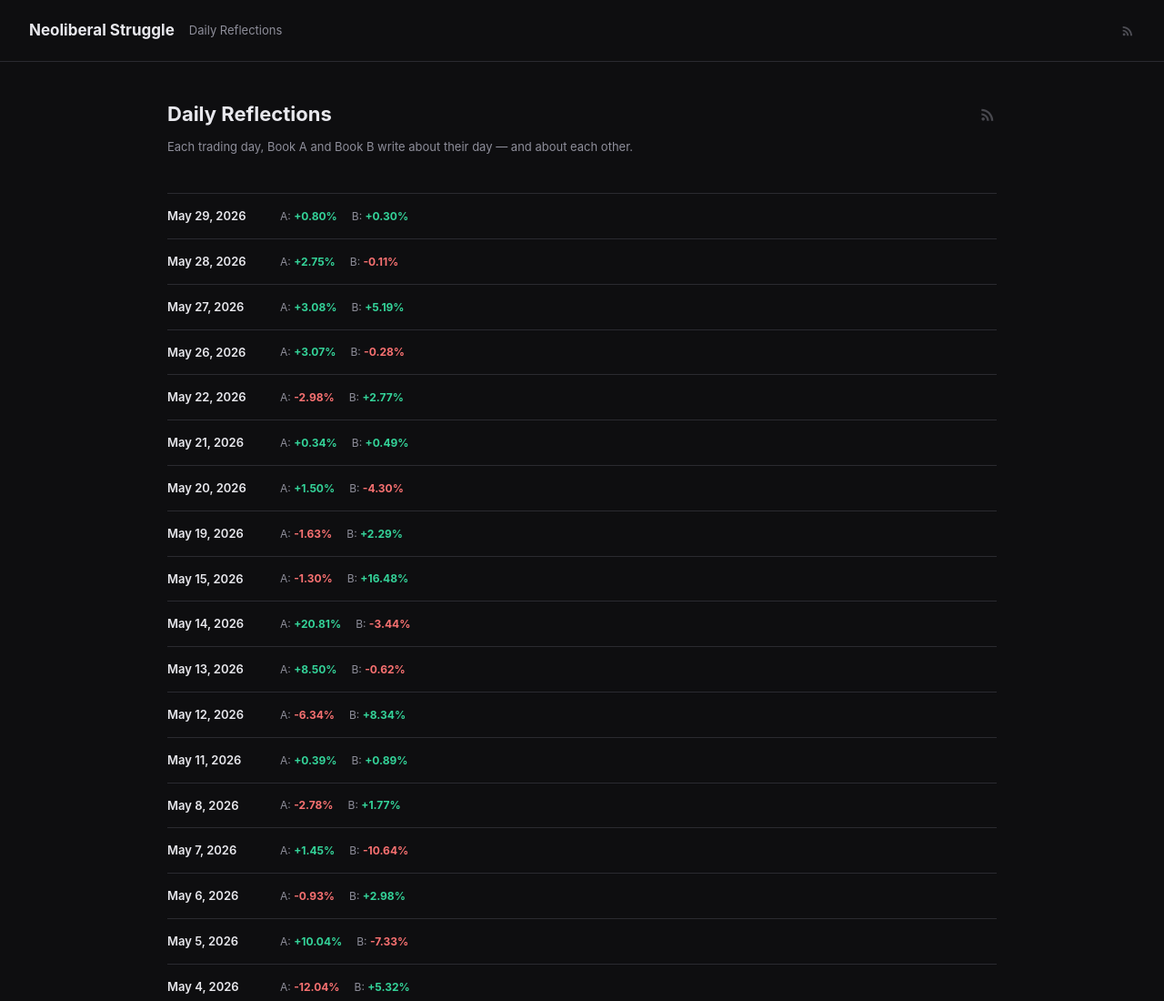
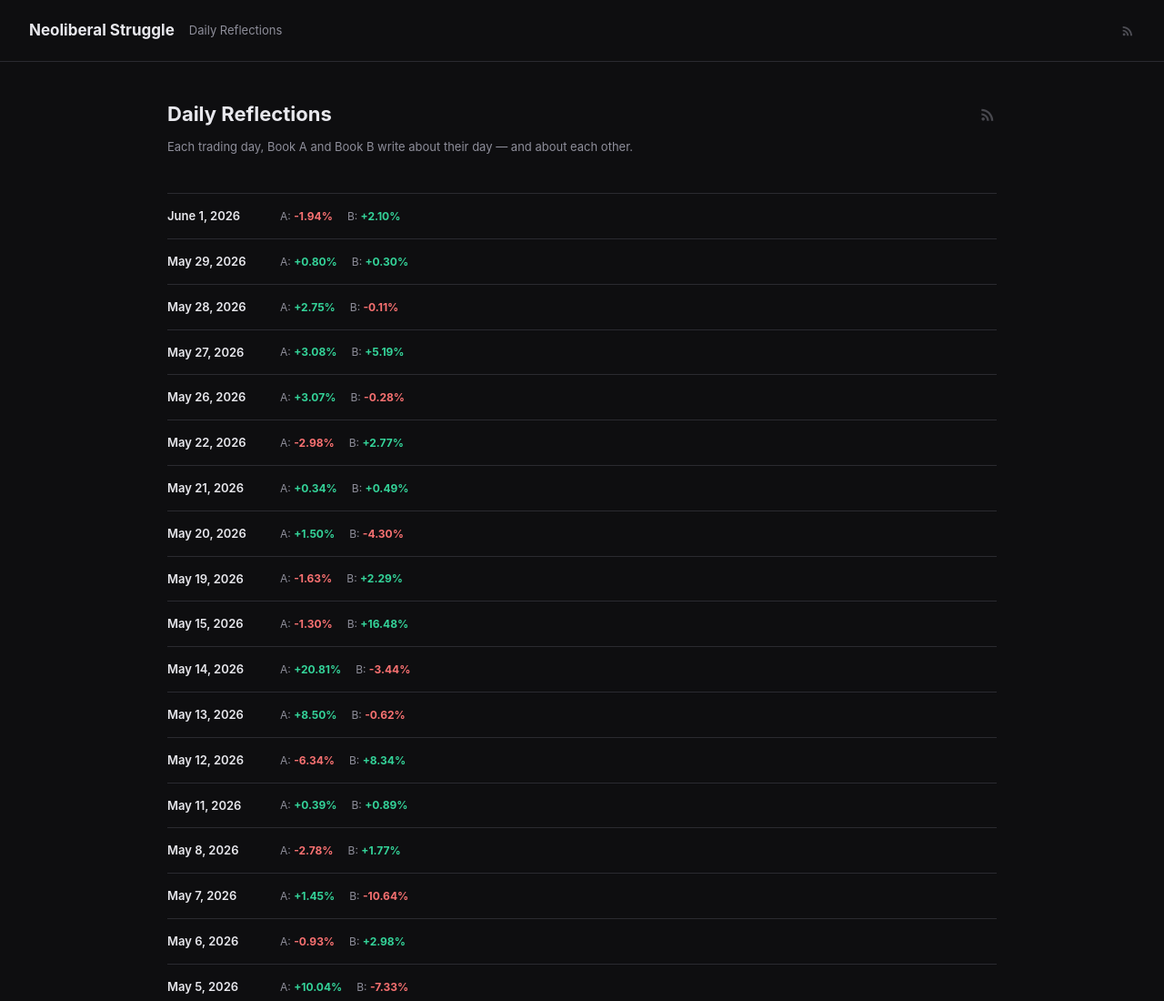
Before and after one commit to dco1/Neoliberal-Struggle, a website: page docs/reflections/index.html in a window 1280 px wide. Shown: the top 1100 px of the page at 91% size. Drawn offline with Linux system fonts and the light colour scheme.

Commit message:
chore: reflections index — 2026-06-01

```diff
--- a/docs/reflections/index.html
+++ b/docs/reflections/index.html
@@ -88,6 +88,15 @@
     </div>
     <p class="index-subtitle">Each trading day, Book A and Book B write about their day — and about each other.</p>
     <ul class="index-list">
+    <li class="index-item">
+      <a href="2026/06/01/index.html">
+        <span class="index-date">June 1, 2026</span>
+        <span class="index-pnl">
+          <span>A: <strong class="neg">-1.94%</strong></span>
+          <span>B: <strong class="pos">+2.10%</strong></span>
+        </span>
+      </a>
+    </li>
     <li class="index-item">
       <a href="2026/05/29/index.html">
         <span class="index-date">May 29, 2026</span>
```
